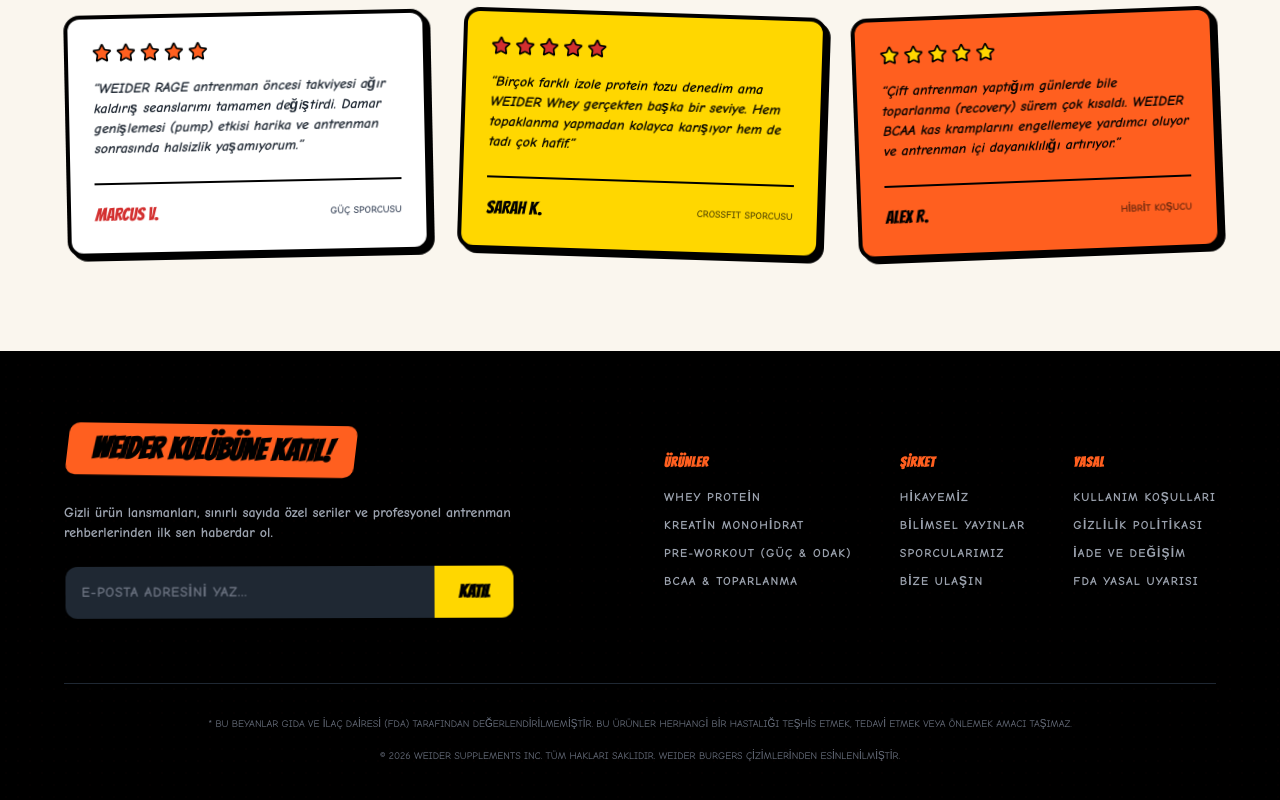
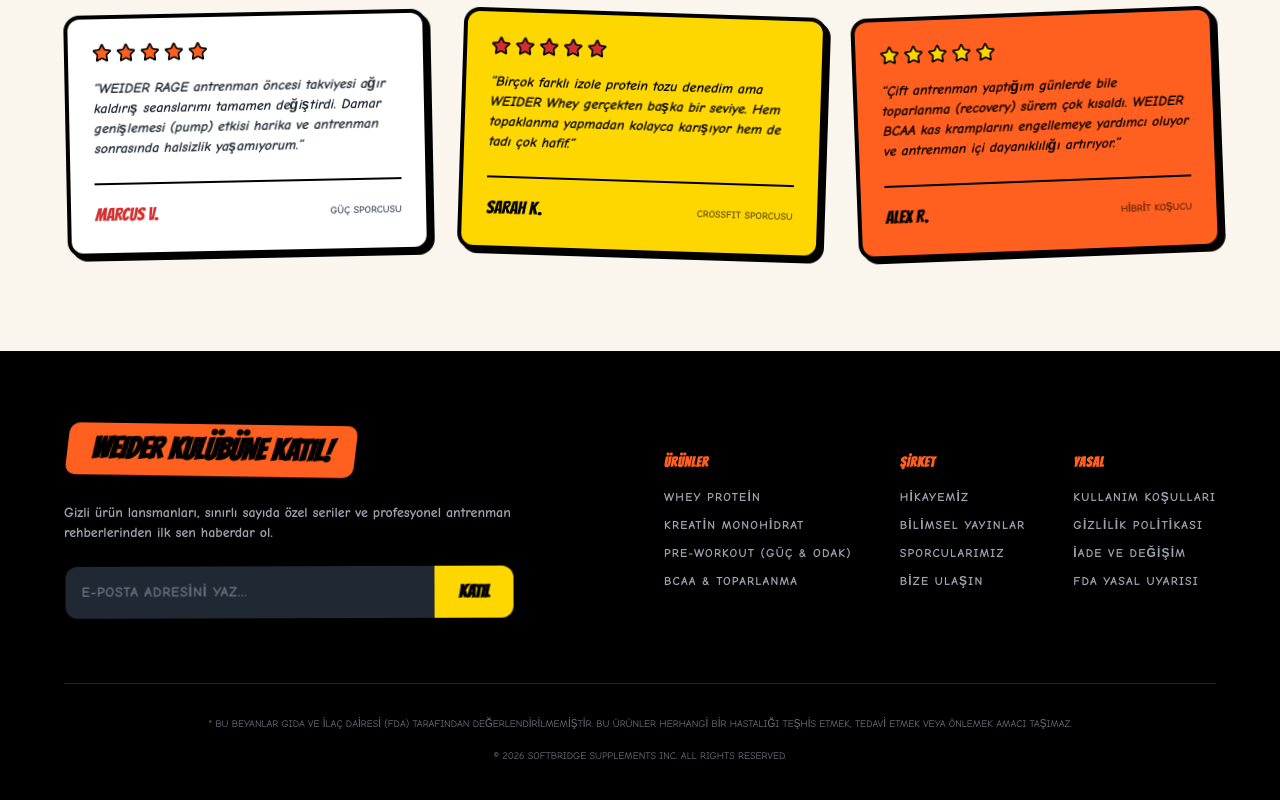
Before and after one commit to Dpehect/Supplement-Store, a Next.js app: page / in a window 1280 px wide. Shown: the part 6296-7096 px from the top of the page. Built offline with nearby package versions, Linux system fonts and the light colour scheme.

Commit message:
feat: add All Rights Reserved footer and update brand name

```diff
--- a/src/app/page.tsx
+++ b/src/app/page.tsx
@@ -707,7 +707,7 @@
             * BU BEYANLAR GIDA VE İLAÇ DAİRESİ (FDA) TARAFINDAN DEĞERLENDİRİLMEMİŞTİR. BU ÜRÜNLER HERHANGİ BİR HASTALIĞI TEŞHİS ETMEK, TEDAVİ ETMEK VEYA ÖNLEMEK AMACI TAŞIMAZ.
           </p>
           <p>
-            &copy; {new Date().getFullYear()} WEIDER SUPPLEMENTS INC. TÜM HAKLARI SAKLIDIR. WEIDER BURGERS ÇİZİMLERİNDEN ESİNLENİLMİŞTİR.
+            &copy; {new Date().getFullYear()} SOFTBRIDGE SUPPLEMENTS INC. ALL RIGHTS RESERVED.
           </p>
         </div>
       </footer>
```
